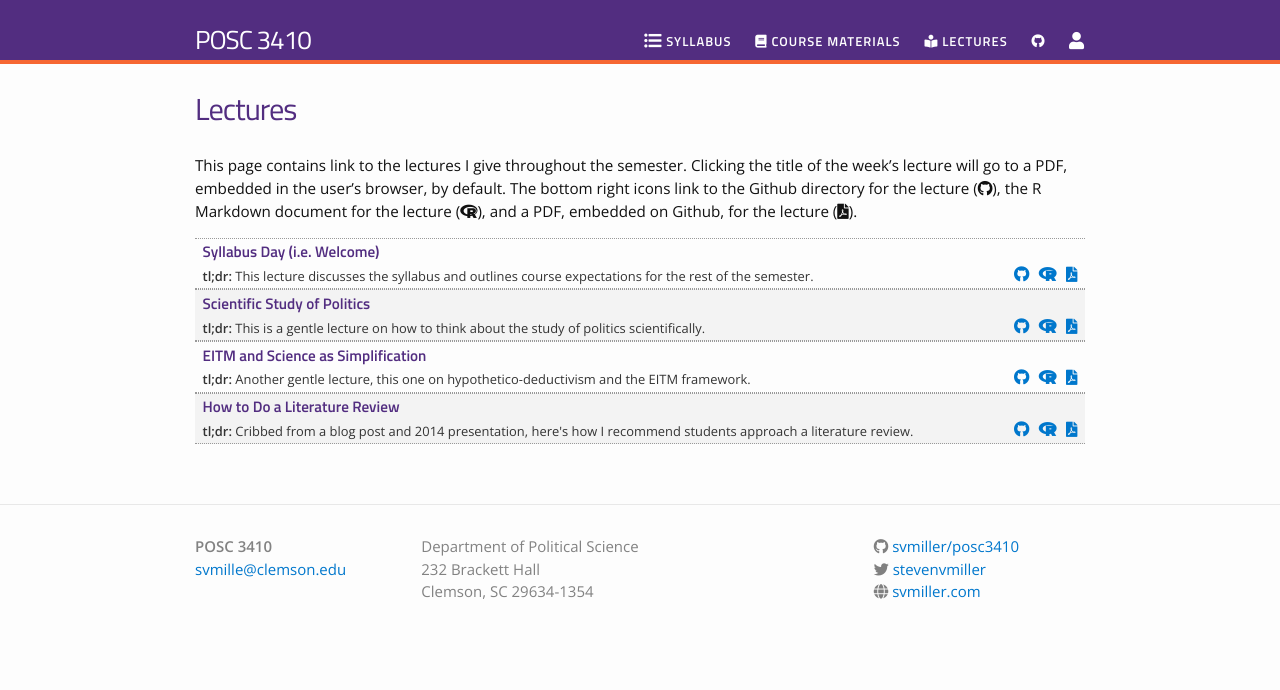
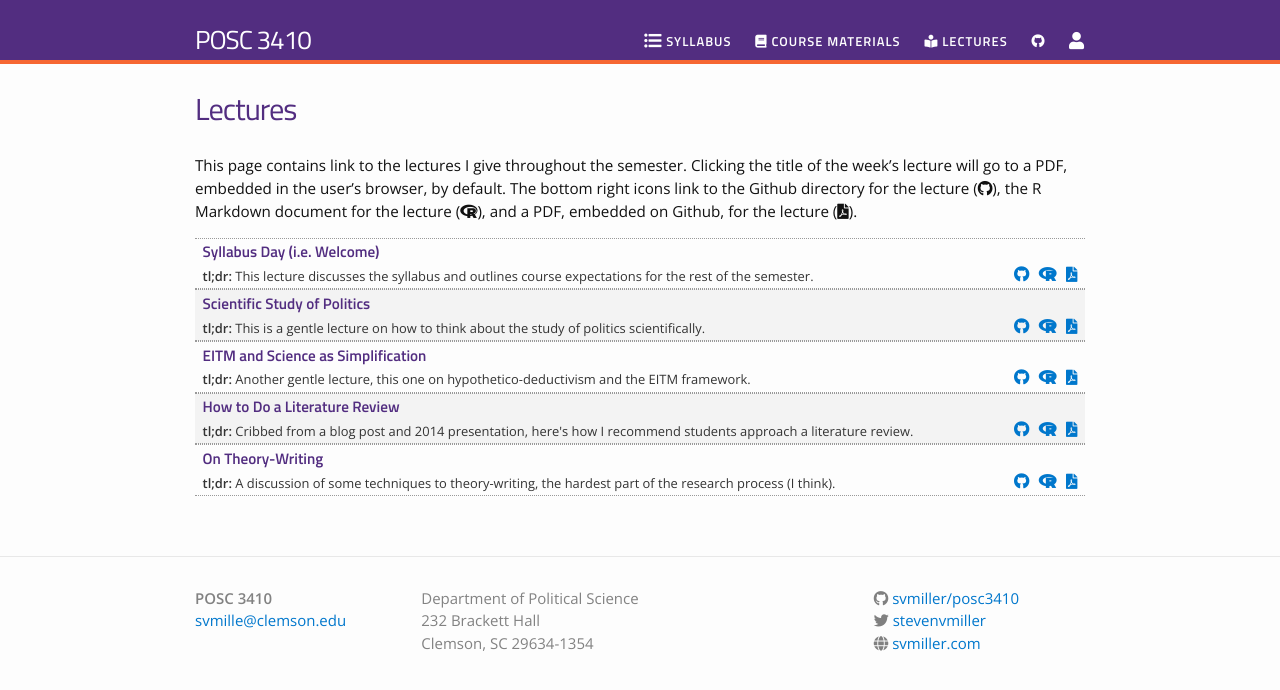
Before and after one commit to svmiller/posc3410, a Jekyll site: the page built from lectures.md, in a window 1280 px wide. Shown: the top 690 px of the page. Built offline with Jekyll 4.4.1, drawn with Linux system fonts in a browser that asks for light colours; nearby versions of some CDN libraries.

Commit message:
add lecture

```diff
--- a/_data/lectures.yml
+++ b/_data/lectures.yml
@@ -17,3 +17,8 @@
   filename: literature-review
   dirname: literature-review
   tldr:  "Cribbed from a blog post and 2014 presentation, here's how I recommend students approach a literature review."
+
+- title: "On Theory-Writing"
+  filename: theory-writing
+  dirname: theory-writing
+  tldr:  "A discussion of some techniques to theory-writing, the hardest part of the research process (I think)."
```
